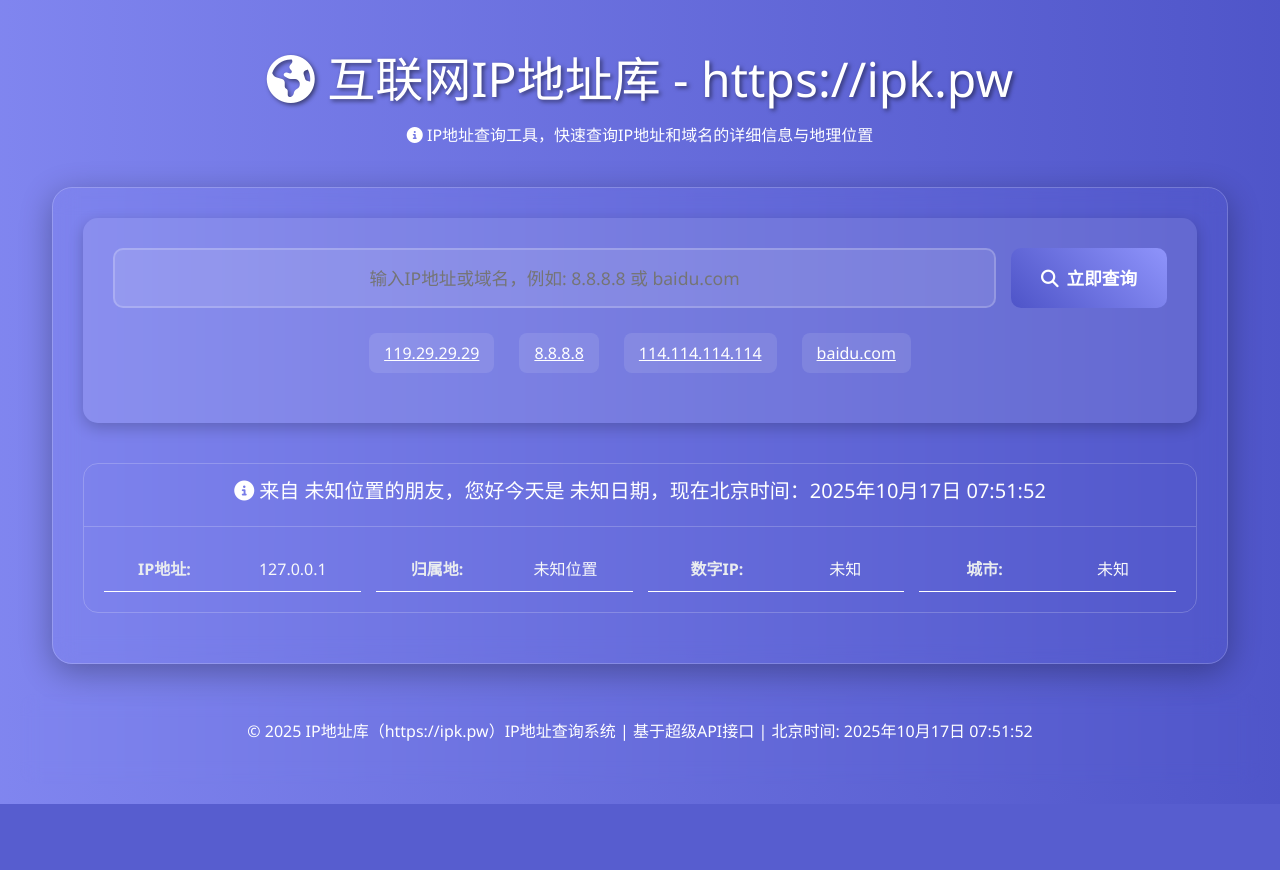
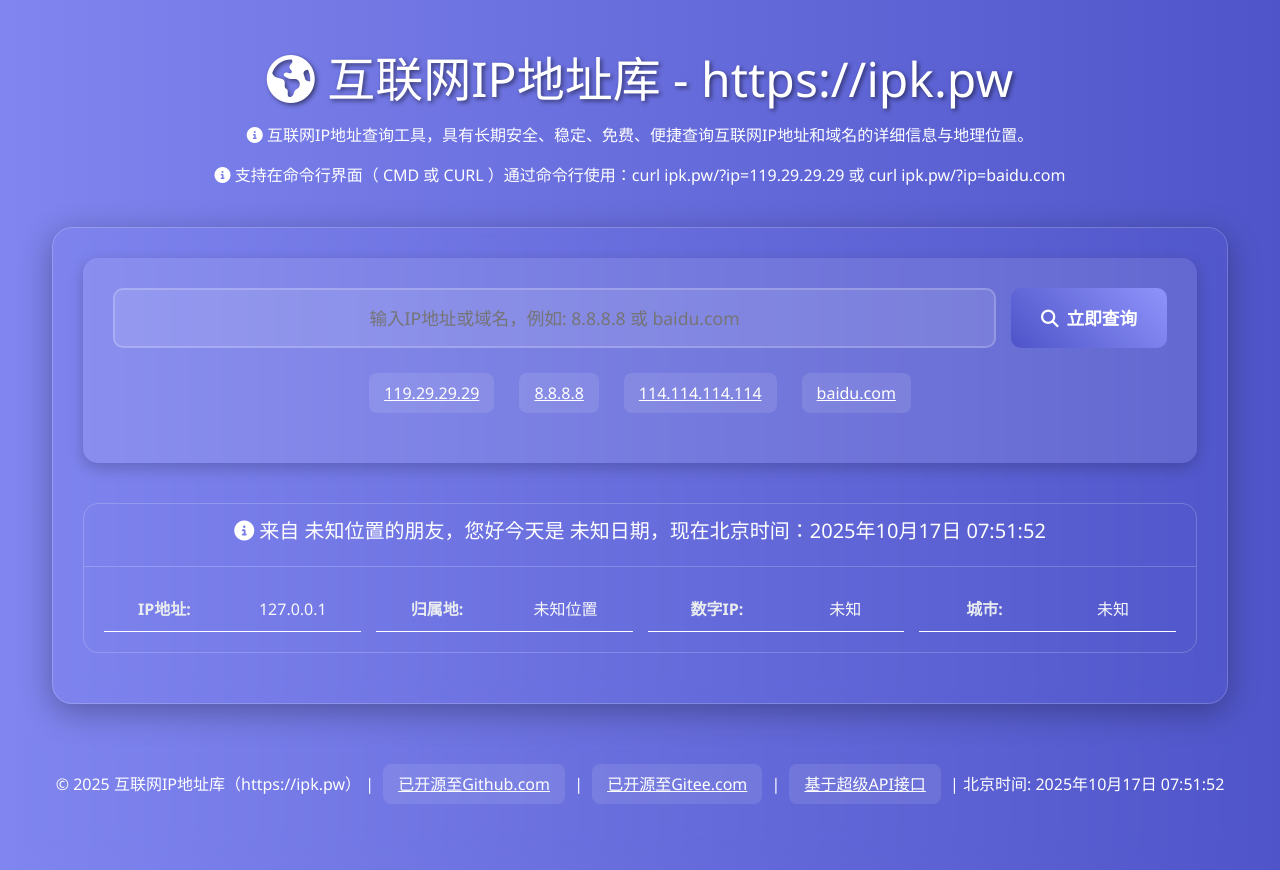
Before and after one commit to GitFn/ipk.pw, a PHP site: page /index.php in a window 1280 px wide. Before the commit the page ends 804 px from the top, so only its background shows below. Run offline with PHP 8.4, Linux system fonts and the light colour scheme; data that the repository does not hold is empty.

Commit message:
Update index.php

```diff
--- a/PHP/index.php
+++ b/PHP/index.php
@@ -146,11 +146,13 @@ function getLocationDetail($data, $field) {
 }
 ?>
 <!DOCTYPE html>
-<html lang="zh-CN">
+<html>
 <head>
     <meta charset="UTF-8">
+    <meta content="ipk.pw 是一个长期免费、稳定可靠的互联网IP地址库。提供精准的IP地址与域名地理位置及详细信息查询，并特别支持CMD、CURL命令行操作，可直接使用 curl ipk.pw/?ip=baidu.com  命令快速获取实时数据，长期为广大网友及开发者和运维人员提供免费、无广告的敏捷服务。" name="description">
+	<meta content="互联网IP地址库 - https://ipk.pw 具有长期安全、稳定、免费、便捷查询互联网IP地址和域名的详细信息与地理位置、支持在命令行界面（CMD里或CURL里）通过命令行使用：curl ipk.pw/?ip=119.29.29.29 或 curl ipk.pw/?ip=baidu.com" name="keywords">
     <meta name="viewport" content="width=device-width, initial-scale=1.0">
-    <title>互联网IP地址库 - IP地址查询工具 https://ipk.pw </title>
+    <title>互联网IP地址库 - IP地址查询工具 curl ipk.pw </title>
     <link href="https://cdn.jsdelivr.net/npm/bootstrap@5.3.0/dist/css/bootstrap.min.css" rel="stylesheet">
     <link rel="stylesheet" href="https://cdnjs.cloudflare.com/ajax/libs/font-awesome/6.4.0/css/all.min.css">
     <style>
@@ -495,7 +497,8 @@ function getLocationDetail($data, $field) {
     <div class="container">
         <div class="query-hero">
             <h1><i class="fas fa-globe-americas"></i> 互联网IP地址库 - https://ipk.pw</h1>
-            <p><i class="fas fa-info-circle"></i> IP地址查询工具，快速查询IP地址和域名的详细信息与地理位置</p>
+            <p><i class="fas fa-info-circle"></i> 互联网IP地址查询工具，具有长期安全、稳定、免费、便捷查询互联网IP地址和域名的详细信息与地理位置。</p>
+            <p><i class="fas fa-info-circle"></i> 支持在命令行界面（ CMD 或 CURL ）通过命令行使用：curl ipk.pw/?ip=119.29.29.29 或 curl ipk.pw/?ip=baidu.com</p>
         </div>
 
         <div class="glass-container">
@@ -674,7 +677,7 @@ function getLocationDetail($data, $field) {
 
             <!-- 查询历史记录 -->
             <div class="history-container">
-                <h5><i class="fas fa-history"></i> 查询历史记录（支持通过URL查询IP或域名信息：/?ip=119.29.29.29 或 /?ip=baidu.com）</h5>
+                <h5><i class="fas fa-history"></i> 查询历史记录（支持通过URL查询IP或域名信息：https://ipk.pw/?ip=119.29.29.29 或 https://ipk.pw/?ip=baidu.com）</h5>
                 <div style="text-align: center;margin-top: 10px;">
                     <?php if (!empty($_SESSION['query_history'])): ?>
                         <?php foreach ($_SESSION['query_history'] as $history_item): ?>
@@ -717,7 +720,7 @@ function getLocationDetail($data, $field) {
     </div>
 
     <footer style="text-align:center; padding:25px; width:100%;  backdrop-filter:blur(10px); border-radius:15px;">
-        <p>© <?= date('Y') ?> IP地址库（https://ipk.pw）IP地址查询系统 | 基于超级API接口 | 北京时间: <span id="fullTime"><?= $server_time ?></span></p>
+        <p>© <?= date('Y') ?> 互联网IP地址库（https://ipk.pw） | <a href="https://github.com/GitFn/ipk.pw" class="history-item" target="_blank">已开源至Github.com</a> | <a href="https://gitee.com/GitFn/ipk.pw" class="history-item" target="_blank">已开源至Gitee.com</a> | <a href="https://apikey.net/api/" class="history-item" target="_blank">基于超级API接口</a> | 北京时间: <span id="fullTime"><?= $server_time ?></span></p>
     </footer>
 
     <script>
```
